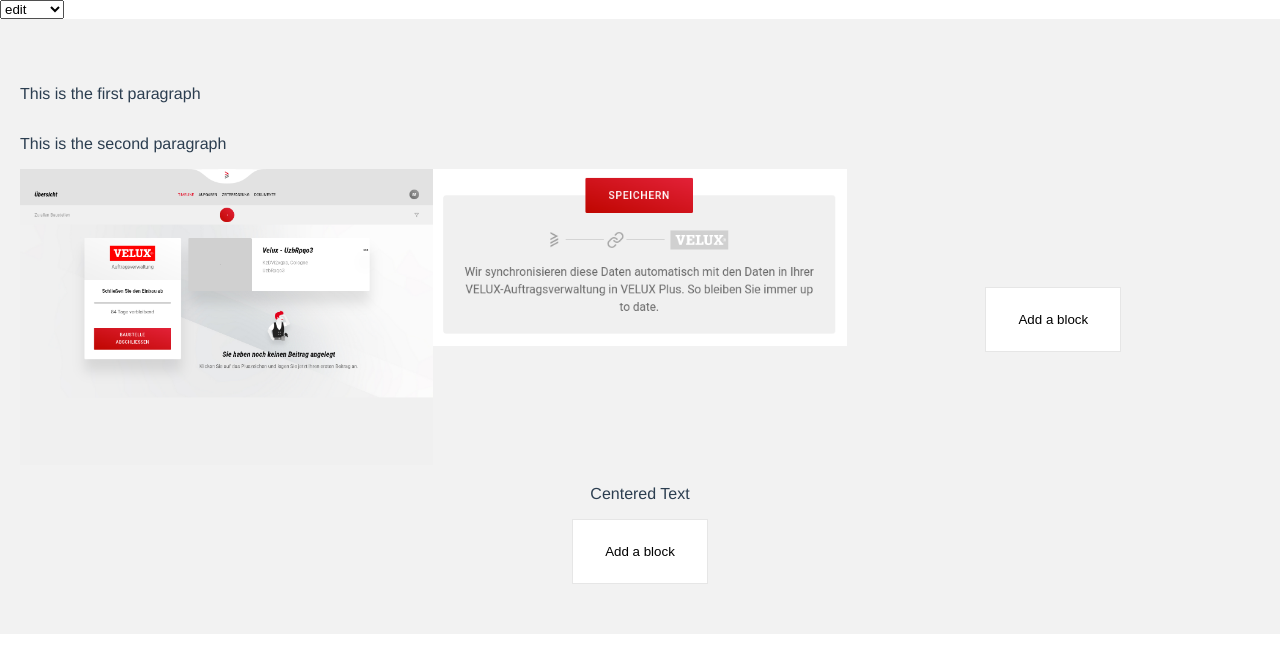
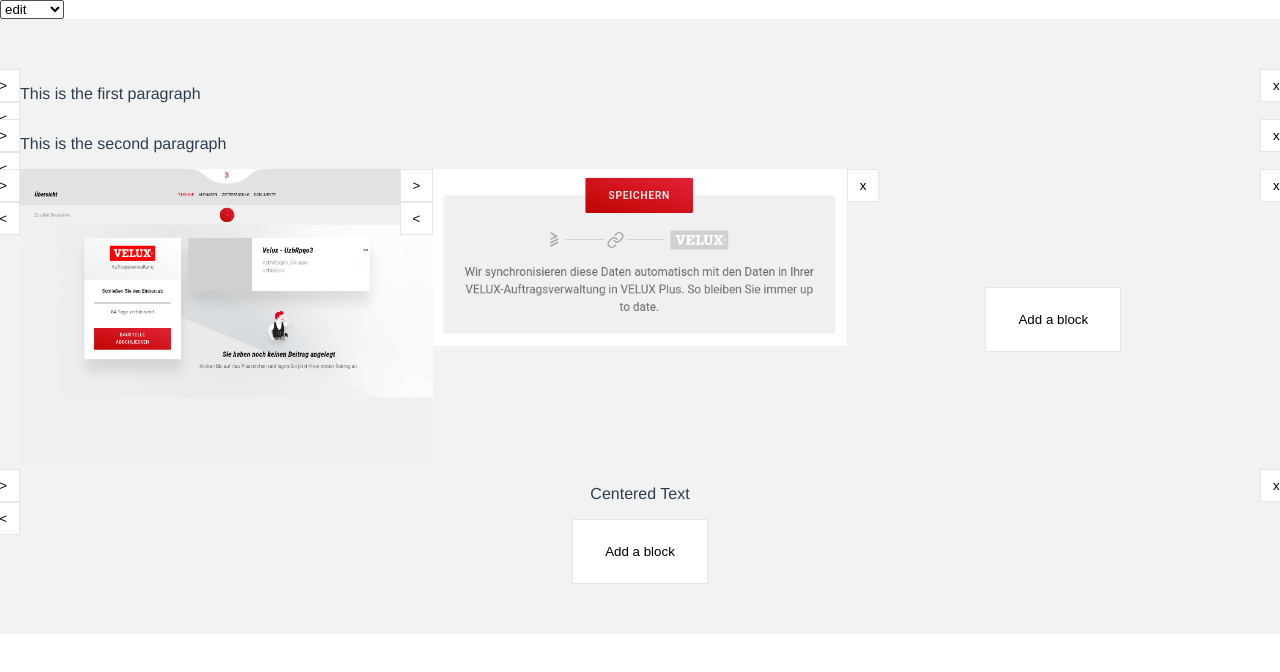
Before and after one commit to b12f/schlechtenburg, a Vue app: page / in a window 1280 px wide. Shown: the top 672 px of the page. Built offline with nearby package versions, Linux system fonts and the light colour scheme.

Commit message:
Started adding action bars

```diff
--- a/src/components/internal/Block.scss
+++ b/src/components/internal/Block.scss
@@ -19,4 +19,24 @@
       outline: 1px solid var(--grey-2);
     }
   }
+
+  &__edit-cover {
+  }
+
+  &__remove {
+    position: absolute;
+    left: 100%;
+    top: 0;
+    max-height: 100%;
+    height: auto;
+    width: auto;
+  }
+
+  &__sliders {
+    position: absolute;
+    right: 100%;
+    width: auto;
+    max-width: 100%;
+    height: auto;
+  }
 }
--- a/src/components/internal/Block.tsx
+++ b/src/components/internal/Block.tsx
@@ -9,6 +9,8 @@
   useActivation,
   SbMode,
 } from '@components/TreeElement';
+
+import SbButton from './Button';
 
 import './Block.scss';
 
@@ -64,7 +66,13 @@
 
     return () => (<div class={classes.value}>
       <div class="sb-block__edit-cover"></div>
-      <div class="sb-block__mover"></div>
+      <div class="sb-block__remove">
+        <SbButton>x</SbButton>
+      </div>
+      <div class="sb-block__sliders">
+        <SbButton>&gt;</SbButton>
+        <SbButton>&lt;</SbButton>
+      </div>
       <BlockComponent
         data={props.block.data}
         block-id={props.block.blockId}
--- a/src/components/internal/Toolbar.scss
+++ b/src/components/internal/Toolbar.scss
@@ -1,6 +1,7 @@
 .sb-toolbar {
   position: absolute;
   bottom: 100%;
+  left: 0;
   width: auto;
   max-width: 100%;
   height: auto;
```
